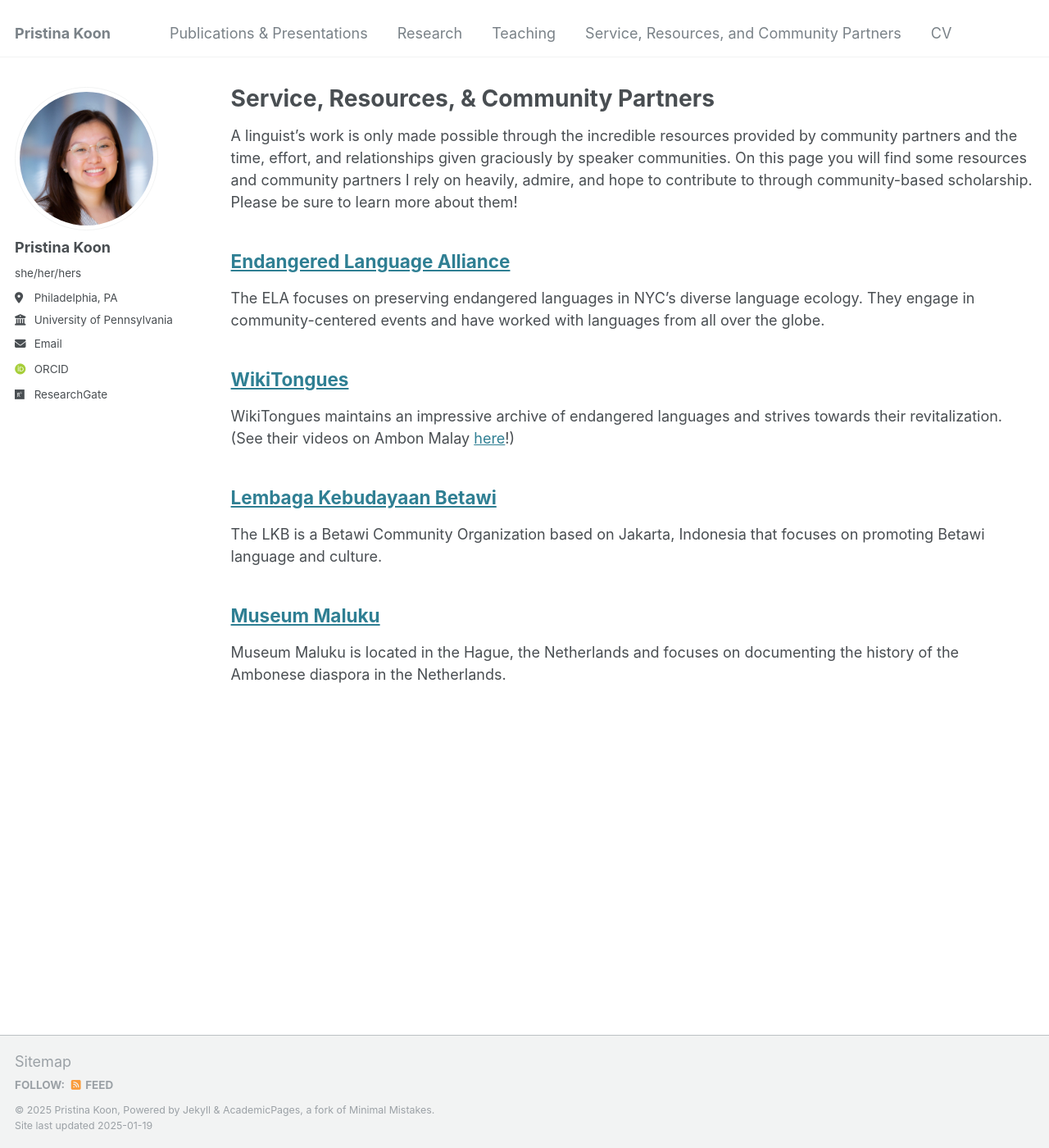
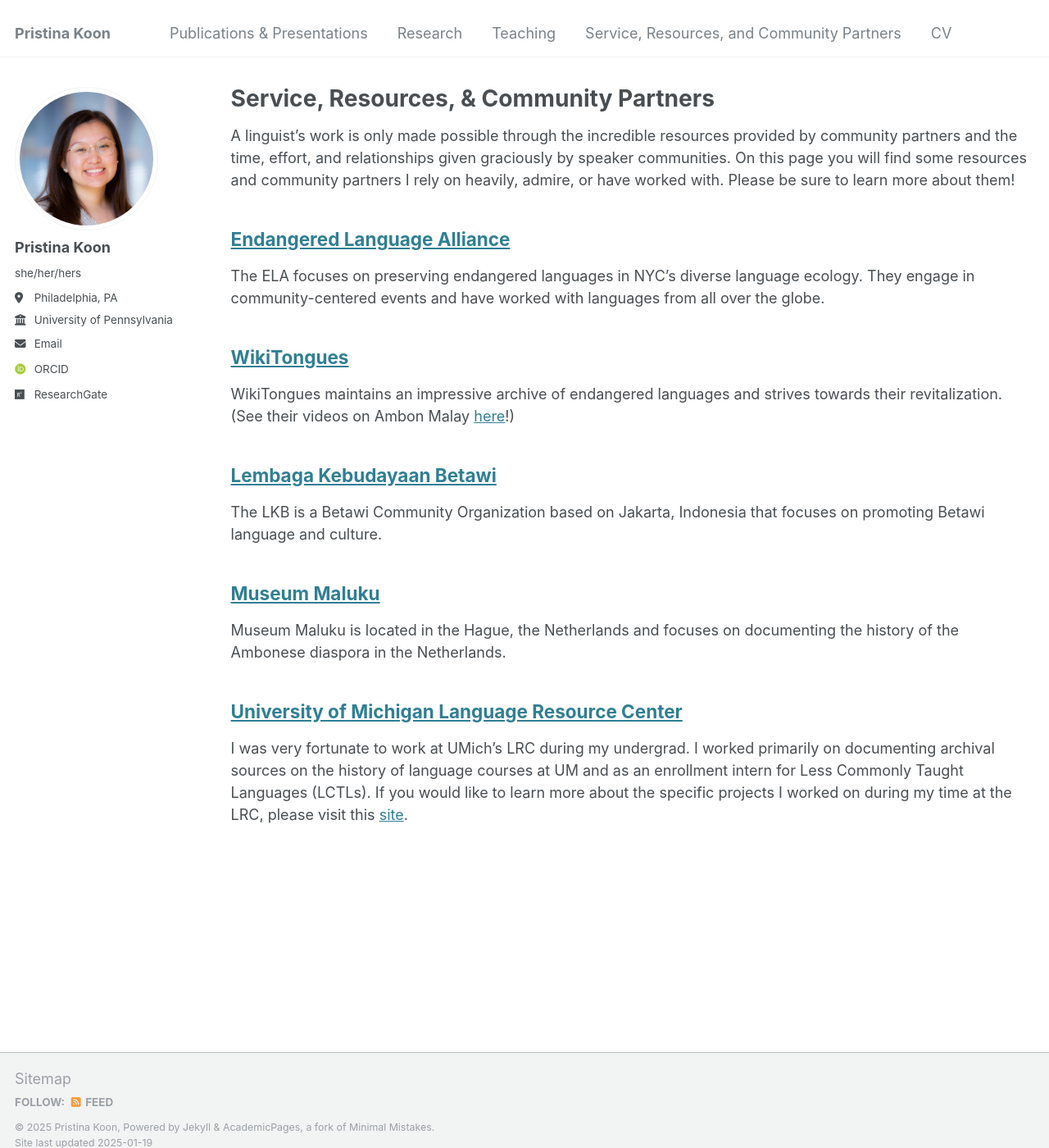
Before and after one commit to pristinakoon/pristinakoon.github.io, a Jekyll site: the page built from _pages/service.md, in a window 1280 px wide and 1400 px high. Shown: the whole window at 82% size. Built offline with Jekyll 4.4.1, drawn with Linux system fonts in a browser that asks for light colours; some web fonts are replaced.

Commit message:
Update service.md

```diff
--- a/_pages/service.md
+++ b/_pages/service.md
@@ -5,7 +5,7 @@ permalink: /service/
 author_profile: true
 
 ---
-A linguist's work is only made possible through the incredible resources provided by community partners and the time, effort, and relationships given graciously by speaker communities. On this page you will find some resources and community partners I rely on heavily, admire, and hope to contribute to through community-based scholarship. Please be sure to learn more about them!
+A linguist's work is only made possible through the incredible resources provided by community partners and the time, effort, and relationships given graciously by speaker communities. On this page you will find some resources and community partners I rely on heavily, admire, or have worked with. Please be sure to learn more about them!
 
 ## [Endangered Language Alliance](https://www.elalliance.org/) ##
 The ELA focuses on preserving endangered languages in NYC's diverse language ecology. They engage in community-centered events and have worked with languages from all over the globe.
@@ -18,3 +18,6 @@ The LKB is a Betawi Community Organization based on Jakarta, Indonesia that focu
 
 ## [Museum Maluku](https://museum-maluku.nl/) ##
 Museum Maluku is located in the Hague, the Netherlands and focuses on documenting the history of the Ambonese diaspora in the Netherlands.
+
+## [University of Michigan Language Resource Center](https://lsa.umich.edu/lrc) ##
+I was very fortunate to work at UMich's LRC during my undergrad. I worked primarily on documenting archival sources on the history of language courses at UM and as an enrollment intern for Less Commonly Taught Languages (LCTLs). If you would like to learn more about the specific projects I worked on during my time at the LRC, please visit this [site](https://sites.lsa.umich.edu/lrcshowcase/).
```
